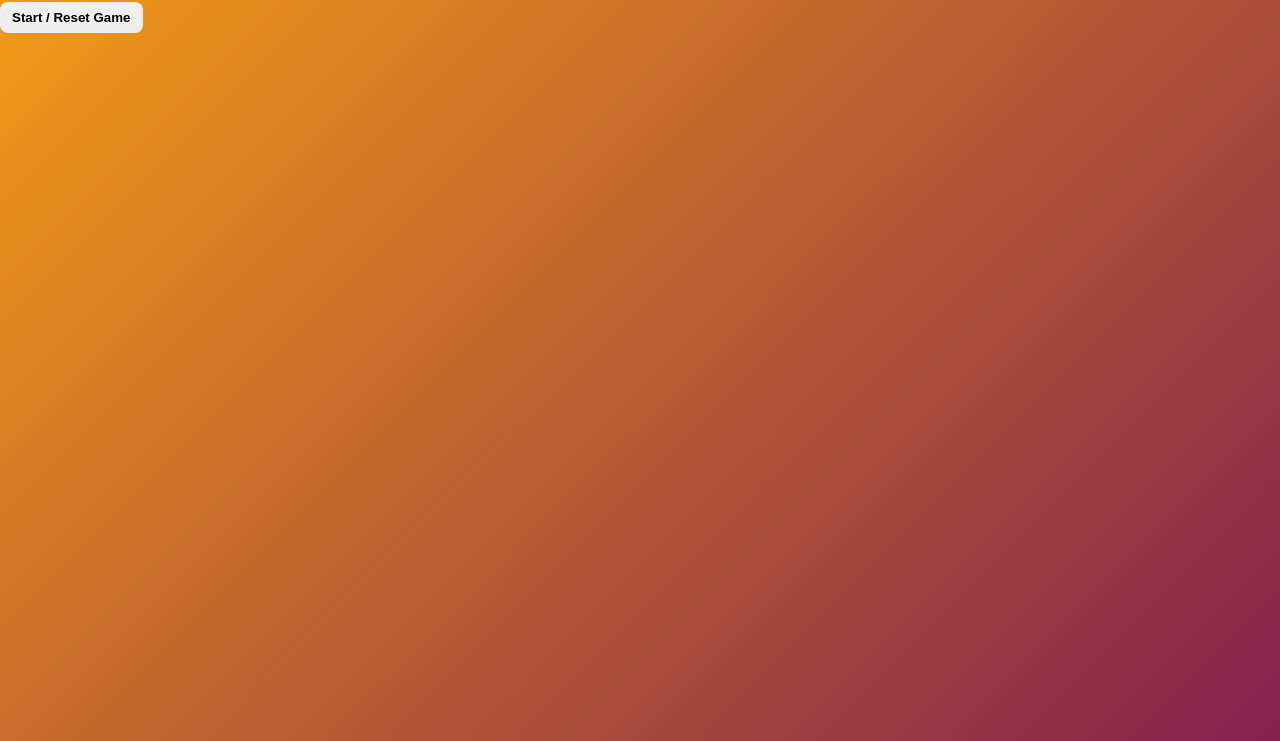
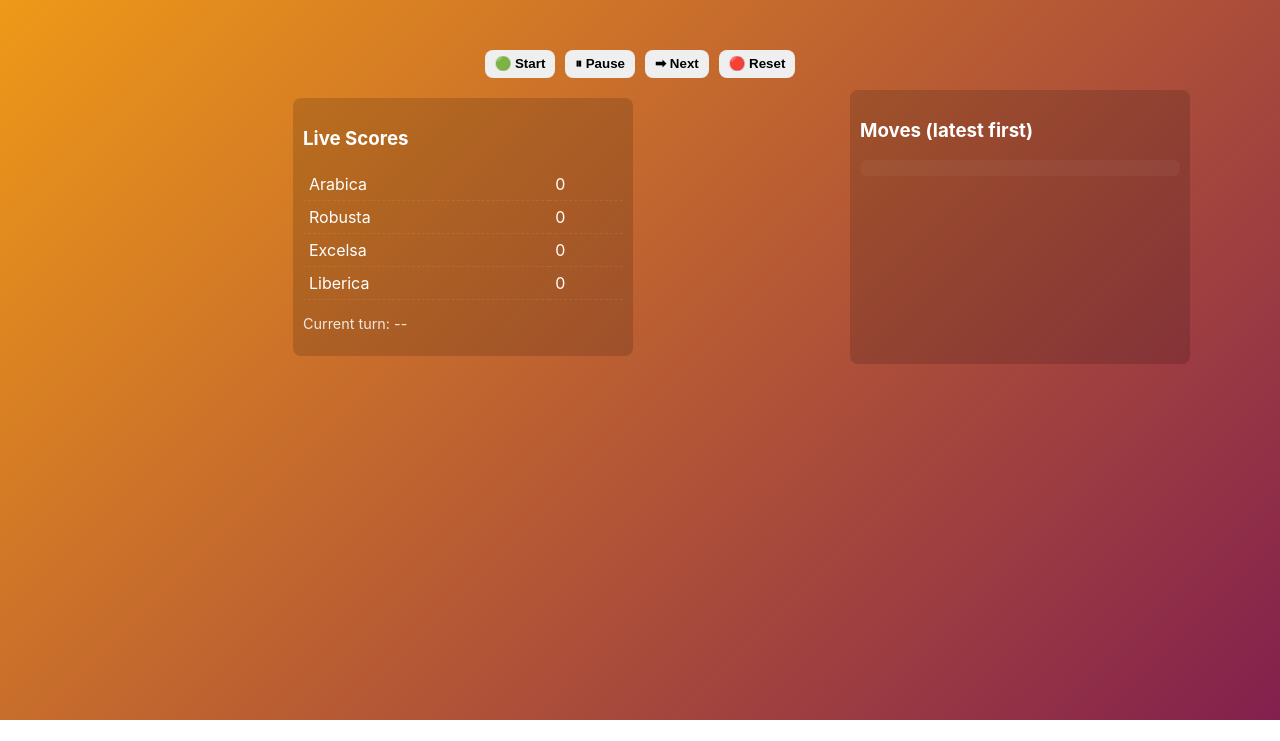
Before and after one commit to LavithAR/amber, a website: page public/admin.html in a window 1280 px wide. Shown: the part 80-821 px from the top of the page. After the commit the page ends 800 px from the top, so only its background shows below. Drawn offline with nearby package versions, Linux system fonts and the light colour scheme; no server answers.

Commit message:
Update admin.html

```diff
--- a/public/admin.html
+++ b/public/admin.html
@@ -1,16 +1,40 @@
 <!DOCTYPE html>
-<html lang="en">
+<html>
 <head>
-  <meta charset="UTF-8" />
-  <title>Admin Dashboard</title>
-  <link rel="stylesheet" href="common.css" />
+  <meta charset="utf-8">
+  <title>ADMIN — AMBER SCRABBLE INTERHOUSE</title>
+  <link rel="stylesheet" href="common.css">
 </head>
 <body>
-  <h1>🧭 Admin Dashboard</h1>
-  <button id="startGame">Start / Reset Game</button>
-  <h3 id="turn"></h3>
-  <pre id="scores"></pre>
-  <div id="log"></div>
+  <header class="header"><h1>AMBER SCRABBLE INTERHOUSE — ADMIN</h1></header>
+  <div class="container">
+    <div class="controls">
+      <button id="startBtn" class="btn-small">🟢 Start</button>
+      <button id="pauseBtn" class="btn-small">⏸ Pause</button>
+      <button id="nextBtn" class="btn-small">➡ Next</button>
+      <button id="resetBtn" class="btn-small">🔴 Reset</button>
+    </div>
+
+    <div style="display:flex;gap:14px;flex-wrap:wrap;justify-content:center;">
+      <div class="scoreboard panel">
+        <h3>Live Scores</h3>
+        <table>
+          <tr><td>Arabica</td><td id="score-arabica">0</td></tr>
+          <tr><td>Robusta</td><td id="score-robusta">0</td></tr>
+          <tr><td>Excelsa</td><td id="score-excelsa">0</td></tr>
+          <tr><td>Liberica</td><td id="score-liberica">0</td></tr>
+        </table>
+        <p class="small">Current turn: <span id="currentTurn">--</span></p>
+      </div>
+
+      <div class="panel" style="min-width:320px;">
+        <h3>Moves (latest first)</h3>
+        <div id="movesLog" class="log"></div>
+      </div>
+    </div>
+
+  </div>
+
   <script src="/socket.io/socket.io.js"></script>
   <script src="client-js/admin.js"></script>
 </body>
```
